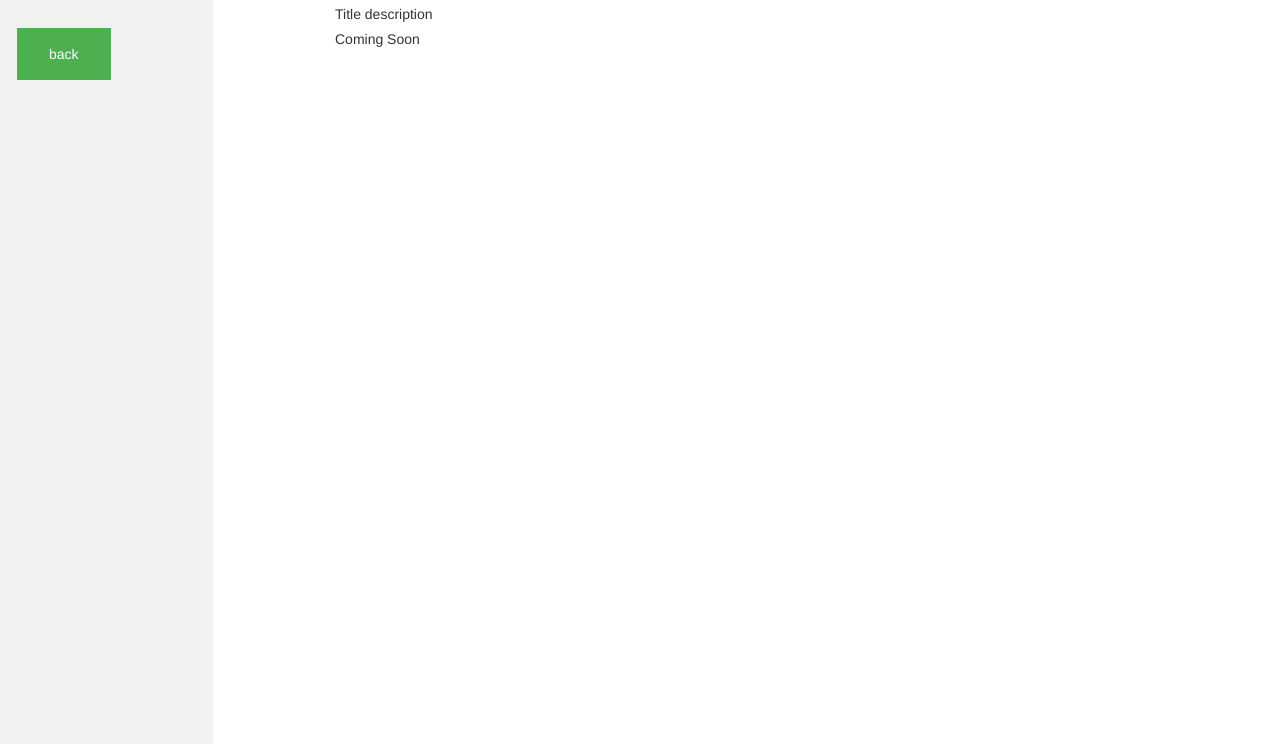
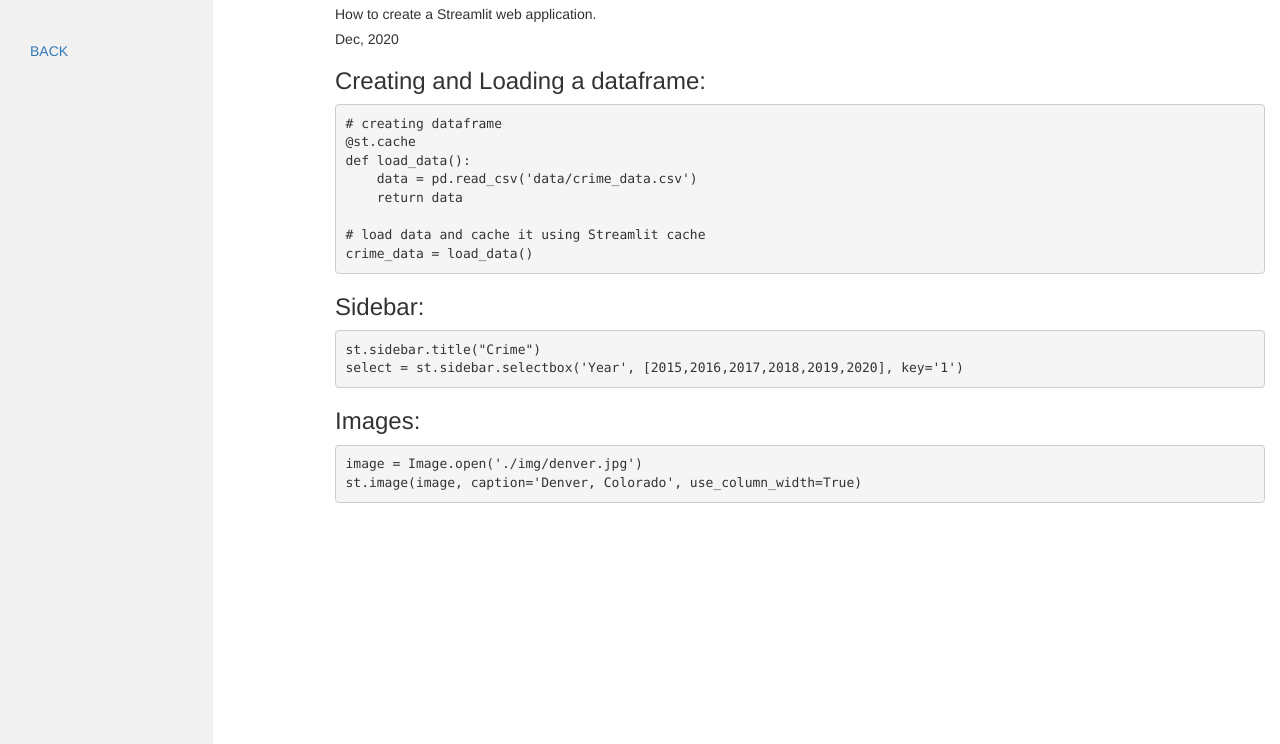
Before and after one commit to caly-pso/blog.github.io, a plain HTML site: page posts/streamlit.html in a window 1280 px wide. Shown: the part 56-800 px from the top of the page. Drawn offline with nearby package versions, Linux system fonts and the light colour scheme.

Commit message:
navbar updated

```diff
--- a/posts/streamlit.html
+++ b/posts/streamlit.html
@@ -19,7 +19,9 @@
             <div class="col-sm-2 sidenav">
             <h4>Caly's Blog</h4>
             <br><br>
-            <input type="button" value="back" onclick="history.back()"/>
+            <ul class="nav nav-pills nav-stacked">
+                <li><a href="../index.html"><h5>BACK</h5></a></li>
+            </ul>
             <br>
             </div>
 
@@ -27,16 +29,29 @@
 
             <div class="col-sm-9">
                 <h2>Streamlit Basics</h2>
-                <h5>Title description</h5>
-                <h5>Coming Soon</h5>
+                <h5>How to create a Streamlit web application.</h5>
+                <h5>Dec, 2020</h5>
                 <!-- <div class="fakeimg">Fake Image</div> -->
                 <article>
-                    <!-- <h2 class="section-heading">The Final Frontier</h2>
+                    <h3>Creating and Loading a dataframe:</h3>
+<pre><code># creating dataframe
+@st.cache
+def load_data():
+    data = pd.read_csv('data/crime_data.csv')
+    return data
 
-
-                    <blockquote class="blockquote">The dreams of yesterday are the hopes of today and the reality of tomorrow. Science has not yet mastered prophecy. We predict too much for the next year and yet far too little for the next ten.</blockquote>
-
-                    <p>Spaceflights cannot be stopped. This is not the work of any one man or even a group of men. It is a historical process which mankind is carrying out in accordance with the natural laws of human development.</p> -->
+# load data and cache it using Streamlit cache
+crime_data = load_data()</code></pre>
+                </article>
+                <article>
+                    <h3>Sidebar:</h3>
+<pre><code>st.sidebar.title("Crime")
+select = st.sidebar.selectbox('Year', [2015,2016,2017,2018,2019,2020], key='1')</code></pre>
+                </article>
+                <article>
+                <h3>Images:</h3>
+<pre><code>image = Image.open('./img/denver.jpg')
+st.image(image, caption='Denver, Colorado', use_column_width=True)</code></pre>
                 </article>
             </div>
         </div>
```
Also changed, not shown: index.html (+1 -1 lines), posts/cool_datasets.html (+3 -1 lines), posts/flask_start.html (+3 -2 lines), posts/markdown copy.html (+3 -1 lines), posts/markdown.html (+3 -1 lines), posts/seaborn_graphs_basics.html (+3 -1 lines), posts/template.html (+2 -5 lines), posts/virtual_env.html (+3 -1 lines), posts/vs_code.html (+3 -1 lines), posts/web_dev.html (+3 -1 lines).
